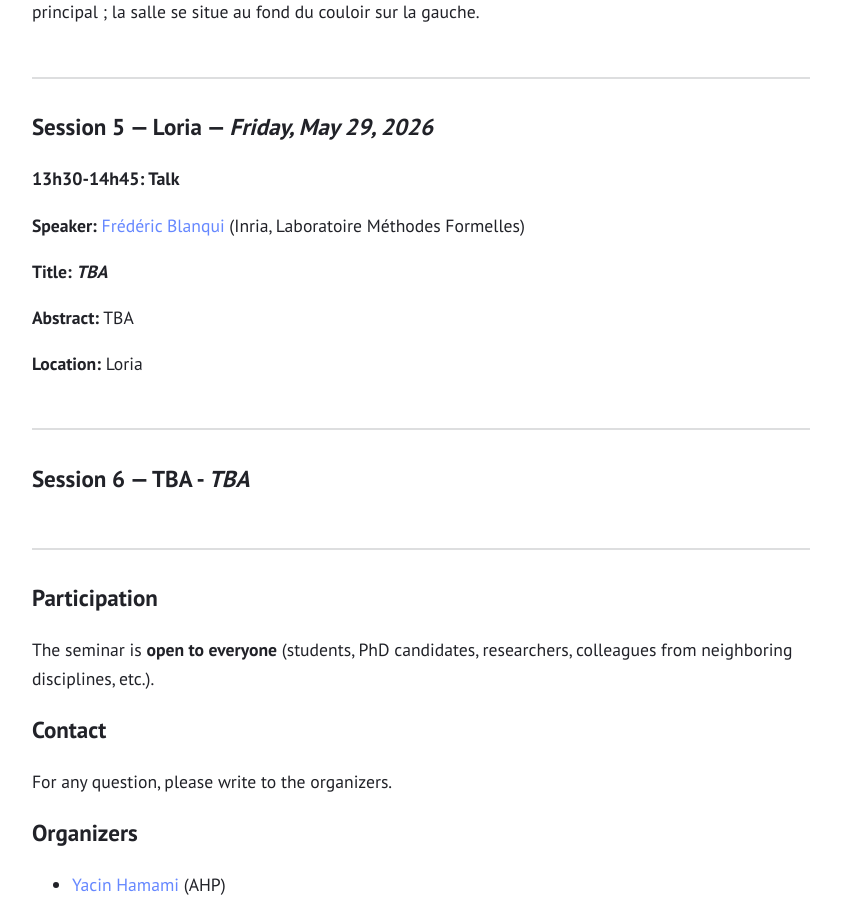
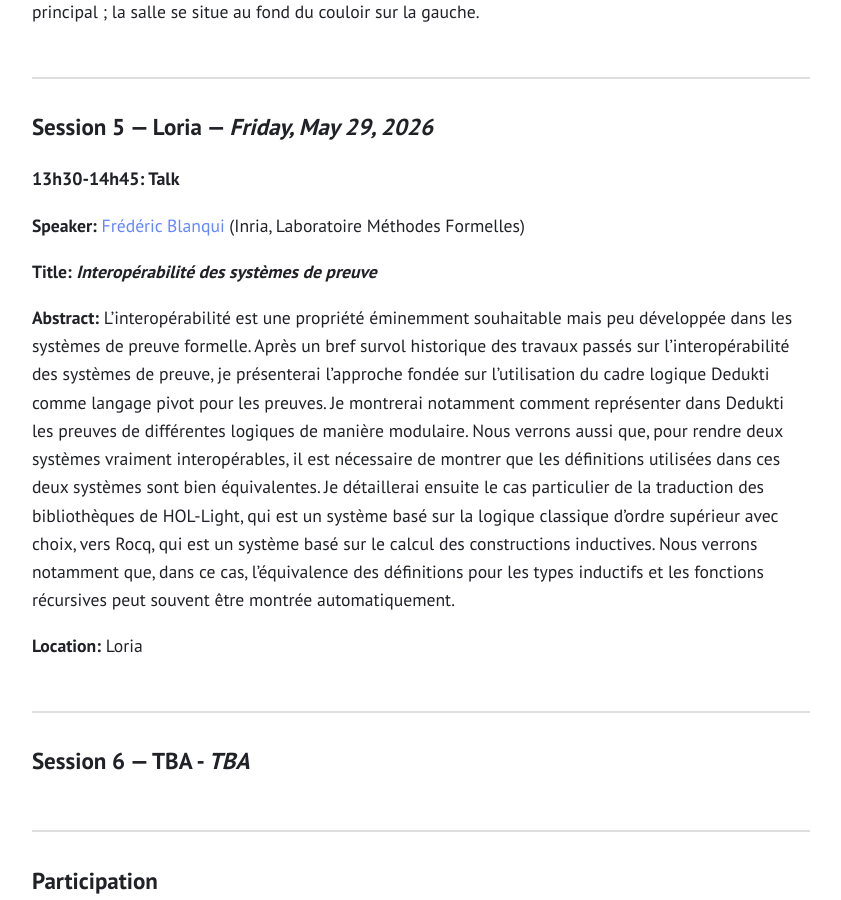
Before and after one commit to reflexions-ul/reflexions-ul.github.io, a Jekyll site: the page built from index.md, in a window 1280 px wide and 900 px high, scrolled down 5034 px. Shown: the whole window, without its empty margins (219-1060 px from the left). Built offline with Jekyll 4.4.1, drawn with Linux system fonts in a browser that asks for light colours.

Commit message:
add: abstract Blanqui

```diff
--- a/index.md
+++ b/index.md
@@ -154,9 +154,9 @@ Cette session pratique se veut le prolongement de la précédente et proposera a
 
 **Speaker:** [Frédéric Blanqui](https://blanqui.gitlabpages.inria.fr/) (Inria, Laboratoire Méthodes Formelles)
 
-**Title: _TBA_**
+**Title: _Interopérabilité des systèmes de preuve_**
 
-**Abstract:** TBA
+**Abstract:** L'interopérabilité est une propriété éminemment souhaitable mais peu développée dans les systèmes de preuve formelle. Après un bref survol historique des travaux passés sur l’interopérabilité des systèmes de preuve, je présenterai l’approche fondée sur l’utilisation du cadre logique Dedukti comme langage pivot pour les preuves. Je montrerai notamment comment représenter dans Dedukti les preuves de différentes logiques de manière modulaire. Nous verrons aussi que, pour rendre deux systèmes vraiment interopérables, il est nécessaire de montrer que les définitions utilisées dans ces deux systèmes sont bien équivalentes. Je détaillerai ensuite le cas particulier de la traduction des bibliothèques de HOL-Light, qui est un système basé sur la logique classique d’ordre supérieur avec choix, vers Rocq, qui est un système basé sur le calcul des constructions inductives. Nous verrons notamment que, dans ce cas, l'équivalence des définitions pour les types inductifs et les fonctions récursives peut souvent être montrée automatiquement.
 
 **Location:** Loria
 
```
